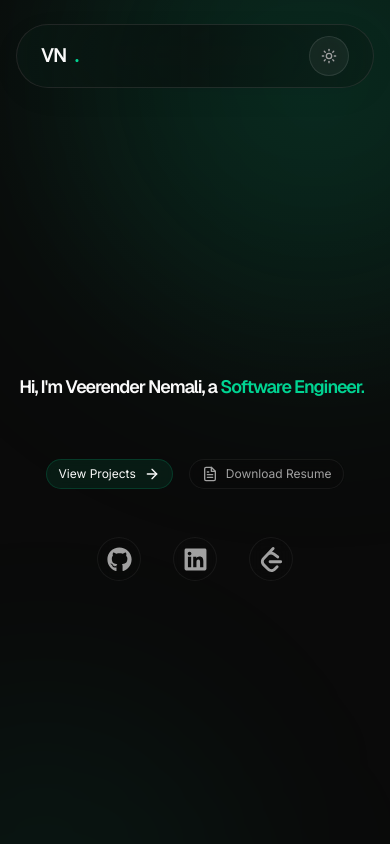
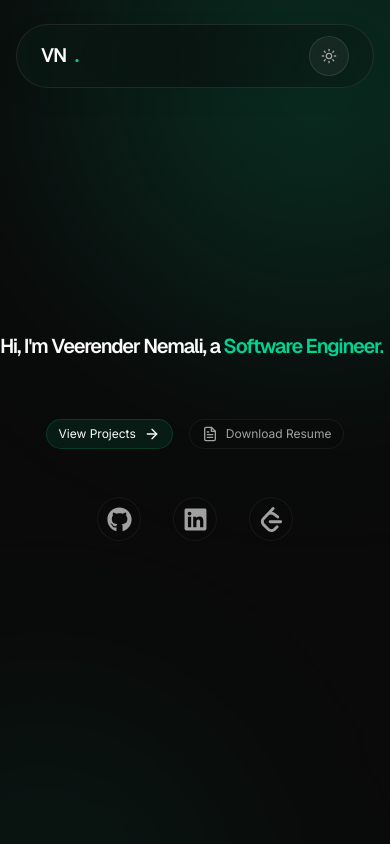
Before and after one commit to veerender-nemali/portfolio, a Next.js app: page / in a window 390 px wide. Shown: the top 844 px of the page. Built offline with nearby package versions, Linux system fonts and the light colour scheme.

Commit message:
increased intro font

```diff
--- a/components/hero.jsx
+++ b/components/hero.jsx
@@ -8,7 +8,7 @@ export default function Hero() {
   return (
     <section
       id="home"
-      className="relative flex min-h-screen items-center justify-center pt-20 md:pt-0"
+      className="relative flex min-h-screen items-center justify-center md:pt-0"
     >
       <div className="flex max-w-5xl flex-col items-center justify-center">
         {/* Status */}
--- a/components/ui/typing-name.jsx
+++ b/components/ui/typing-name.jsx
@@ -16,7 +16,7 @@ export default function HeroTyping() {
           }}
           className="overflow-hidden pb-1 md:pb-2"
         >
-          <h1 className="text-right text-[18px] leading-[0.9] font-semibold tracking-[-0.06em] whitespace-nowrap sm:text-xl md:text-3xl lg:text-5xl xl:text-6xl">
+          <h1 className="text-right text-xl leading-[0.9] font-semibold tracking-[-0.06em] whitespace-nowrap md:text-3xl lg:text-5xl xl:text-6xl">
             Hi, I'm Veerender Nemali, a{" "}
             <span className="text-emerald-400">Software Engineer.</span>
           </h1>
```
